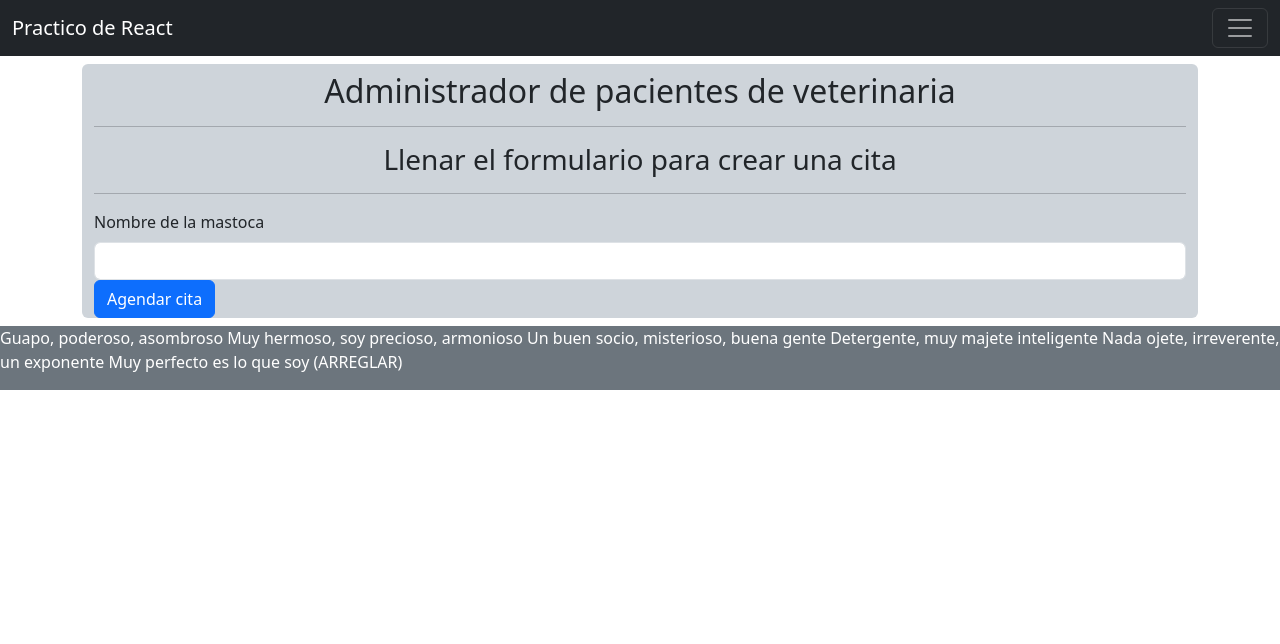
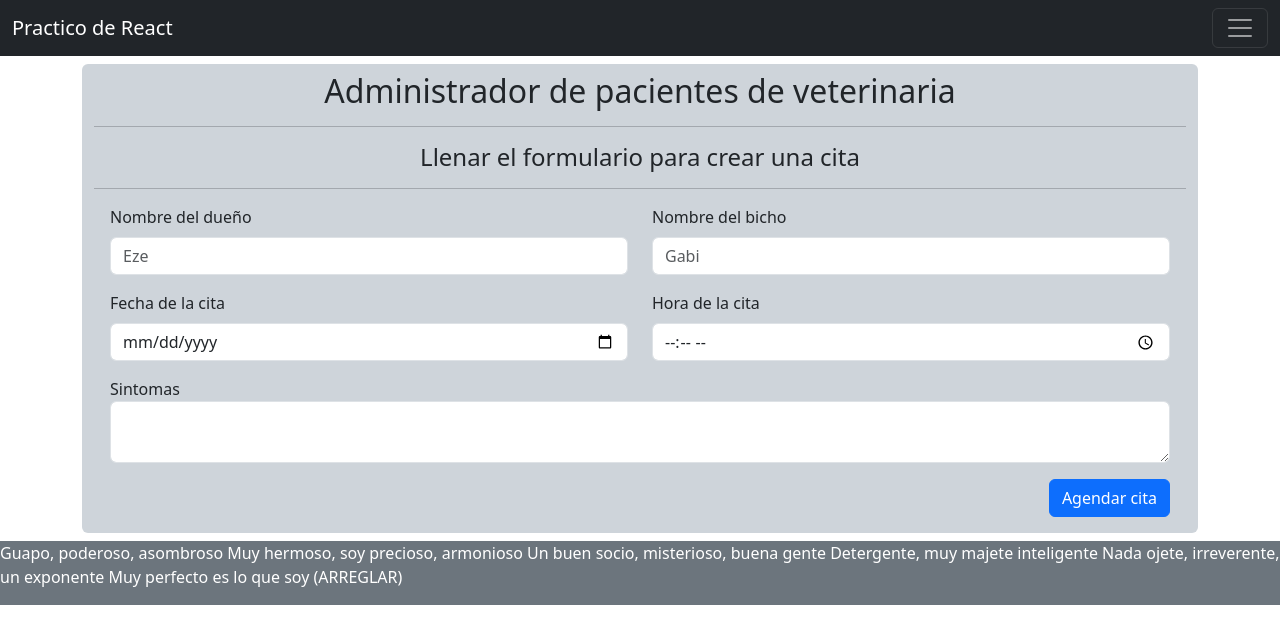
Before and after one commit to SantiagoPuertas4/practicoReact, a React (Vite) app: page /ejercicio9 in a window 1280 px wide. Shown: the top 644 px of the page. Built offline with nearby package versions, Linux system fonts and the light colour scheme.

Commit message:
Formulario terminado

```diff
--- a/package.json
+++ b/package.json
@@ -14,6 +14,7 @@
     "prop-types": "^15.8.1",
     "react": "^18.2.0",
     "react-dom": "^18.2.0",
+    "react-hook-form": "^7.52.1",
     "react-router-dom": "^6.24.1"
   },
   "devDependencies": {
--- a/src/views/Ejercicio9View.jsx
+++ b/src/views/Ejercicio9View.jsx
@@ -1,4 +1,16 @@
+import { useForm } from "react-hook-form";
+
 const Ejercicio9View = () => {
+  const {
+    register,
+    reset,
+    formState: { errors },
+    handleSubmit: onSubmitRHF,
+  } = useForm();
+
+  const handleSubmit = () => {
+    reset();
+  };
   return (
     <div className="mt-5 pt-3 mb-2">
       <div className="container bg-dark-subtle rounded-2">
@@ -9,25 +21,159 @@ const Ejercicio9View = () => {
         </div>
         <hr />
         <div>
-          <h3 className="text-center">
+          <h4 className="text-center">
             Llenar el formulario para crear una cita
-          </h3>
+          </h4>
         </div>
         <hr />
-        <form className="" action="">
-          <fieldset>
-            <label className="form-label" htmlFor="">
-              Nombre de la mastoca
-            </label>
-            <input className="form-control" type="text" />
-            <div>
-              <span></span>
+        <form
+          className="w-100 d-flex flex-column"
+          onSubmit={onSubmitRHF(handleSubmit)}
+        >
+          <div className="mx-3 d-flex flex-column">
+            <section className="row">
+              <fieldset className="col-12 col-md-6">
+                <label className="form-label" htmlFor="input-nombre-mascota">
+                  Nombre del dueño
+                </label>
+                <input
+                  id="input-nombre-mascota"
+                  className={`form-control ${
+                    errors.nombreMascota ? "is-invalid" : ""
+                  }`}
+                  type="text"
+                  placeholder="Eze"
+                  {...register("nombreMascota", {
+                    required: "El campo es requerido",
+                    maxLength: {
+                      value: 50,
+                      message: "El nombre no debe tener mas de 50 caracteres",
+                    },
+                    minLength: {
+                      value: 3,
+                      message: "El nombre no debe tener menos de 3 caracteres",
+                    },
+                    pattern: {
+                      value: /^[a-zA-ZÁÉÍÓÚáéíóúÜüÑñ\s]+$/,
+                      message:
+                        "El nombre debe tener unicamente siglas y espacios",
+                    },
+                  })}
+                />
+                <div className="invalid-feedback">
+                  <span className="badge text-bg-danger">
+                    {errors.nombreMascota?.message}
+                  </span>
+                </div>
+              </fieldset>
+              <fieldset className="col-12 col-md-6">
+                <label className="form-label" htmlFor="input-nombre">
+                  Nombre del bicho
+                </label>
+                <input
+                  id="input-nombre"
+                  className={`form-control ${
+                    errors.nombre ? "is-invalid" : ""
+                  }`}
+                  type="text"
+                  placeholder="Gabi"
+                  {...register("nombre", {
+                    required: "El campo es requerido",
+                    maxLength: {
+                      value: 50,
+                      message: "El nombre no debe tener mas de 50 caracteres",
+                    },
+                    minLength: {
+                      value: 3,
+                      message: "El nombre no debe tener menos de 3 caracteres",
+                    },
+                    pattern: {
+                      value: /^[a-zA-ZÁÉÍÓÚáéíóúÜüÑñ\s]+$/,
+                      message:
+                        "El nombre debe tener unicamente siglas y espacios",
+                    },
+                  })}
+                />
+                <div className="invalid-feedback">
+                  <span className="badge text-bg-danger">
+                    {errors.nombre?.message}
+                  </span>
+                </div>
+              </fieldset>
+              <fieldset className="col-12 col-md-6 mt-3">
+                <label className="form-label" htmlFor="input-fecha">
+                  Fecha de la cita
+                </label>
+                <input
+                  id="input-fecha"
+                  className={`form-control ${errors.fecha ? "is-invalid" : ""}`}
+                  type="date"
+                  {...register("fecha", {
+                    required: "El campo es requerido",
+                  })}
+                />
+                <div className="invalid-feedback">
+                  <span className="badge text-bg-danger">
+                    {errors.fecha?.message}
+                  </span>
+                </div>
+              </fieldset>
+              <fieldset className="col-12 col-md-6  mt-3">
+                <label className="form-label" htmlFor="input-hora">
+                  Hora de la cita
+                </label>
+                <input
+                  id="input-hora"
+                  className={`form-control ${errors.hora ? "is-invalid" : ""}`}
+                  type="time"
+                  {...register("hora", {
+                    required: "El campo es requerido",
+                  })}
+                />
+                <div className="invalid-feedback">
+                  <span className="badge text-bg-danger">
+                    {errors.hora?.message}
+                  </span>
+                </div>
+              </fieldset>
+              <fieldset className="col-12 mt-3">
+                <label htmlFor="input-sintomas">Sintomas</label>
+                <textarea
+                  className={`form-control ${
+                    errors.sintomas ? "is-invalid" : ""
+                  }`}
+                  id="input-sintomas"
+                  {...register("sintomas", {
+                    required: "El campo es requerido",
+                    maxLength: {
+                      value: 500,
+                      message:
+                        "El campo sintomas no debe tener mas de 500 caracteres",
+                    },
+                    minLength: {
+                      value: 10,
+                      message:
+                        "El campo sintomas no debe tener menos de 10 caracteres",
+                    },
+                    pattern: {
+                      value: /^[a-zA-ZÁÉÍÓÚáéíóúÜüÑñ\s]+$/,
+                      message:
+                        "El nombre debe tener unicamente siglas y espacios",
+                    },
+                  })}
+                ></textarea>
+                <div className="invalid-feedback">
+                  <span className="badge text-bg-danger">
+                    {errors.sintomas?.message}
+                  </span>
+                </div>
+              </fieldset>
+            </section>
+            <div className=" align-self-end my-3">
+              <button type="submit" className="btn btn-primary">
+                Agendar cita
+              </button>
             </div>
-          </fieldset>
-          <div>
-            <button type="submit" className="btn btn-primary">
-              Agendar cita
-            </button>
           </div>
         </form>
       </div>
```
Also changed, not shown: 1 other file (tests, documents, lock files or other folders).
